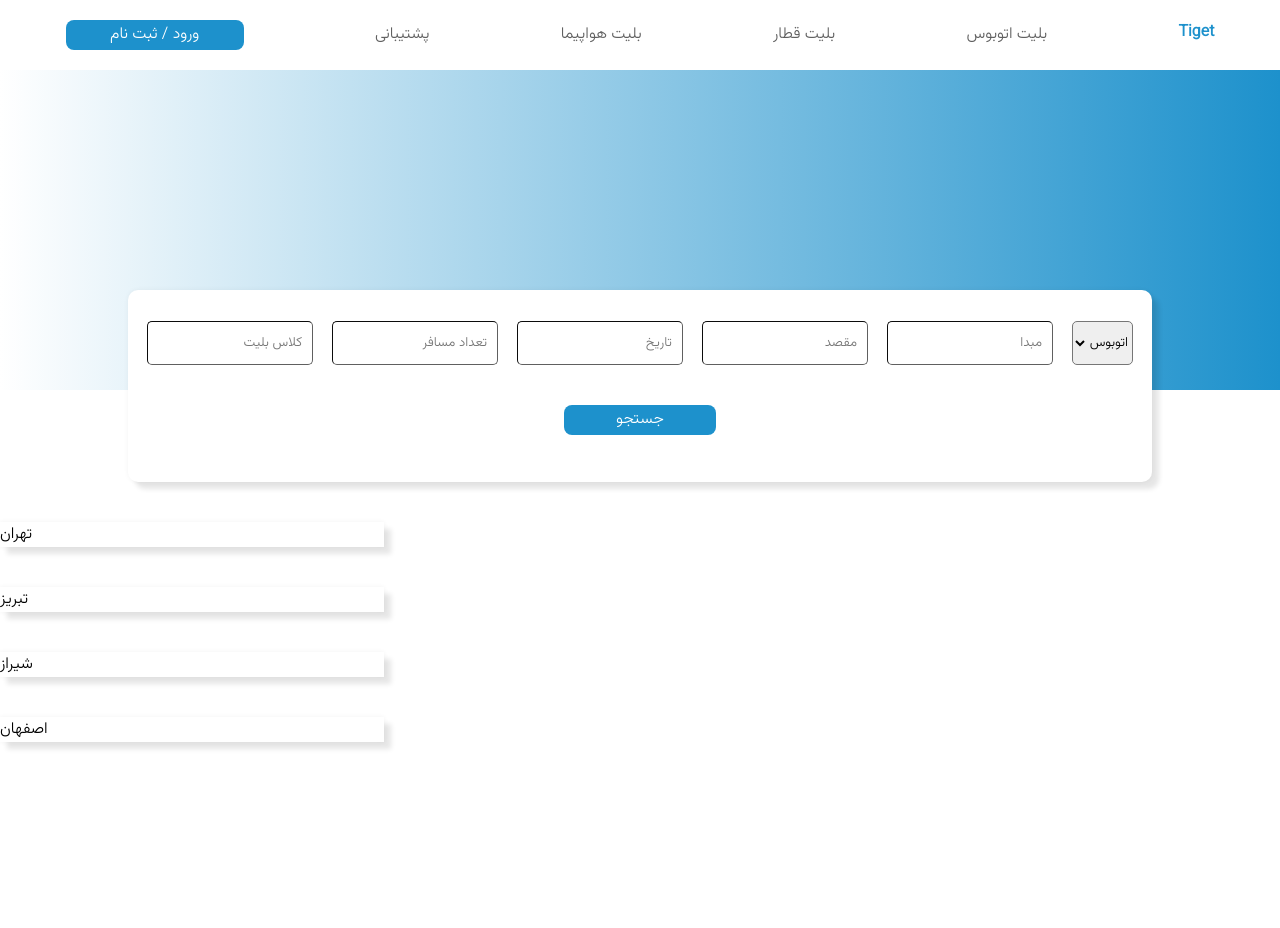
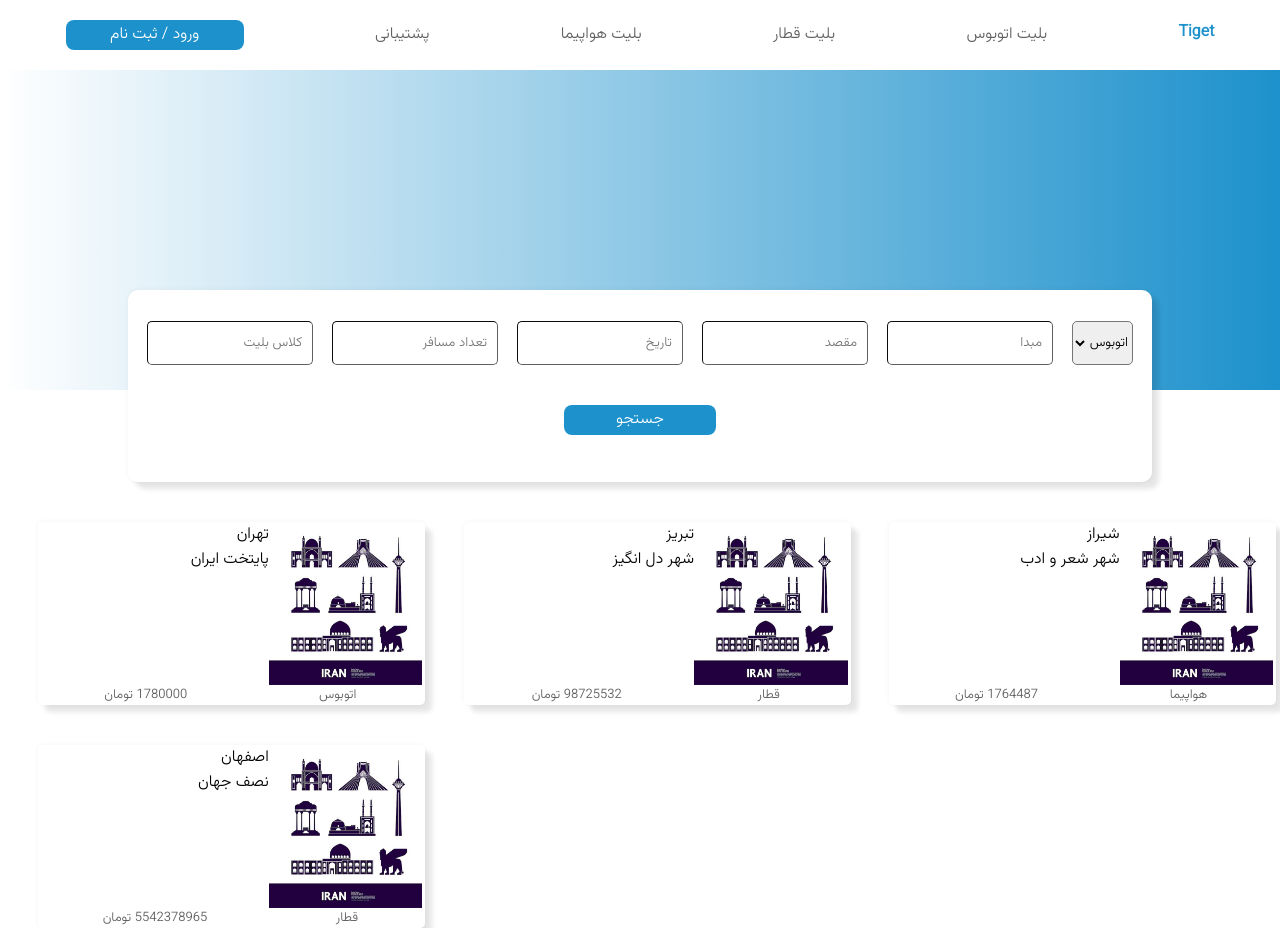
Before and after one commit to TiGet-SBU/TiGet_Frontend, a React (Create React App) app in the folder tiget-front/: page / in a window 1280 px wide. Before the commit the page ends 800 px from the top, so only its background shows below. Built offline with nearby package versions, Linux system fonts and the light colour scheme.

Commit message:
cards are a bit better now

```diff
--- a/tiget-front/src/Components/Description-card/DescriptionCard.css
+++ b/tiget-front/src/Components/Description-card/DescriptionCard.css
@@ -1,8 +1,29 @@
+.price-vehicle-holder
+{
+    display: flex;
+    justify-content: space-around;
+    font-size: small;
+    color: var(--text-gray-color);
+}
+.card-top
+{
+    display: flex;
+}
+.name-detail-holder
+{
+    width: 50%;
+}
+.img-holder
+{
+    width: 40%;
+}
 .card-holder
 {
+    direction: rtl;
+    border-radius: 5px;
+    padding-right: 3px;
+    margin-left: 3%;
     margin-top: 40px;
     width: 30%;
     box-shadow: 0 0 5px rgba(0,0,0,.05), 7px 7px 5px rgba(0,0,0,.1);
-
-
 }
--- a/tiget-front/src/Components/Description-card/DescriptionCard.tsx
+++ b/tiget-front/src/Components/Description-card/DescriptionCard.tsx
@@ -4,7 +4,27 @@ import { Ticket } from '../../FakeData/fakeData';
 export const DescriptionCard : React.FC<{ ticket: Ticket}> = ({ticket}) => {
   return (
     <div className='card-holder'>
-      {ticket.name}
+      <div className='card-top'>
+        <div className='img-holder'>
+          <img src={ticket.image} alt="عکس مقصد" width="100%" height="100%" />
+        </div>
+        <div className='name-detail-holder'>
+          <div>
+            {ticket.name}
+          </div>
+          <div>
+            {ticket.description}
+          </div>
+        </div>
+      </div>
+      <div className='price-vehicle-holder'>
+        <div>
+          {ticket.Vehicle}
+        </div>
+        <div>
+          {ticket.price} تومان
+        </div>
+      </div>
     </div>
   )
 }
--- a/tiget-front/src/FakeData/fakeData.tsx
+++ b/tiget-front/src/FakeData/fakeData.tsx
@@ -1,13 +1,14 @@
 export type Ticket = {
     name: string,
-    Vehicle: string ,
-    description : String,
+    Vehicle: string,
+    description : string,
+    image : any,
     price : number
    };
-
+const img = require("../Resources/destination.jpg");
 export const fakeTickets: Ticket[] = [
-   {name: "تهران", Vehicle : "اتوبوس", description : "پایتخت ایران", price : 1780000 },
-   {name: "تبریز", Vehicle : "قطار", description : "شهر دل انگیز", price : 98725532  },
-   {name: "شیراز", Vehicle : "هواپیما", description : "شهر شعر و ادب", price : 1764487  },
-   {name: "اصفهان", Vehicle : "قطار", description : "نصف جهان", price : 5542378965  }
+   {name: "تهران", Vehicle : "اتوبوس", description : "پایتخت ایران",image : img ,price : 1780000 },
+   {name: "تبریز", Vehicle : "قطار", description : "شهر دل انگیز",image : img ,price : 98725532  },
+   {name: "شیراز", Vehicle : "هواپیما", description : "شهر شعر و ادب",image : img ,price : 1764487  },
+   {name: "اصفهان", Vehicle : "قطار", description : "نصف جهان",image : img ,price : 5542378965  }
  ];
--- a/tiget-front/src/Pages/LandingPage/LandingPage.css
+++ b/tiget-front/src/Pages/LandingPage/LandingPage.css
@@ -13,3 +13,7 @@
     height: 12rem;
     background-color: var(--text-white-color);
 }
+.search-card-holder{
+    display: flex;
+    flex-wrap: wrap;
+}
--- a/tiget-front/src/Pages/LandingPage/LandingPage.tsx
+++ b/tiget-front/src/Pages/LandingPage/LandingPage.tsx
@@ -10,9 +10,9 @@ import './LandingPage.css';
 
 const CreateTickets : React.FC<{ tickets: Ticket[] }> = ({tickets}) => {
   const cards = tickets.map( ticket => <DescriptionCard ticket={ticket}/>);
-  return <div>
+  return <>
     {cards}
-  </div>
+  </>
 };
 
 const LandingPage = () => {
```
Also changed, not shown: tiget-front/src/Resources/destination.jpg (added).
